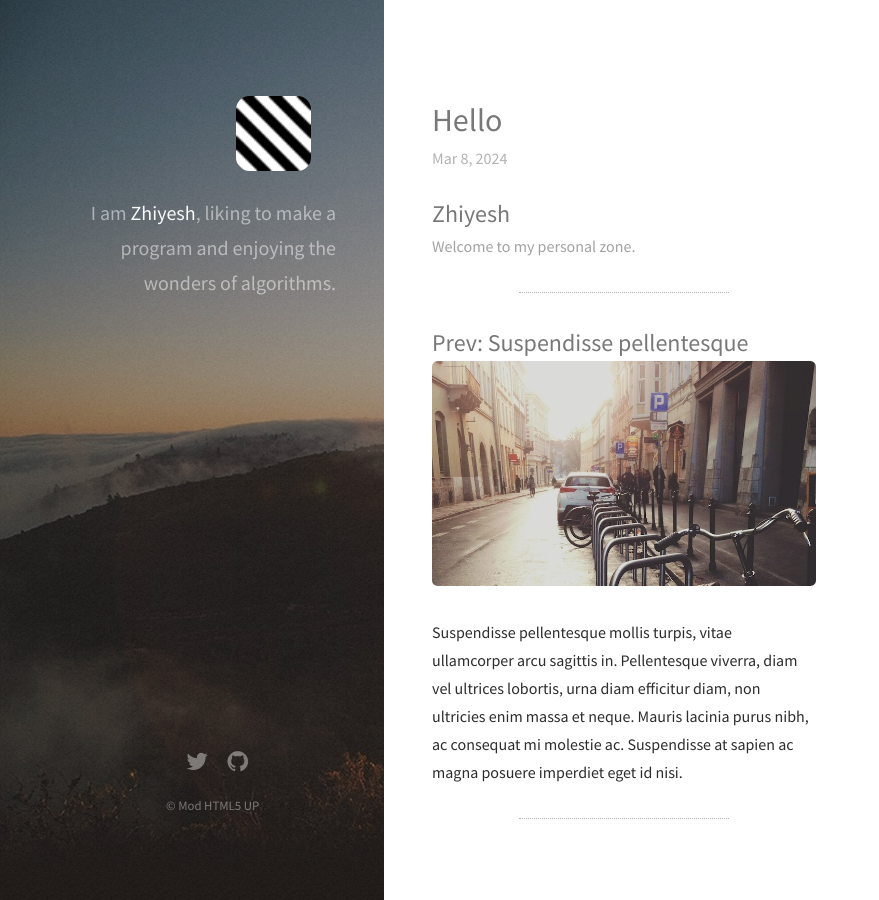
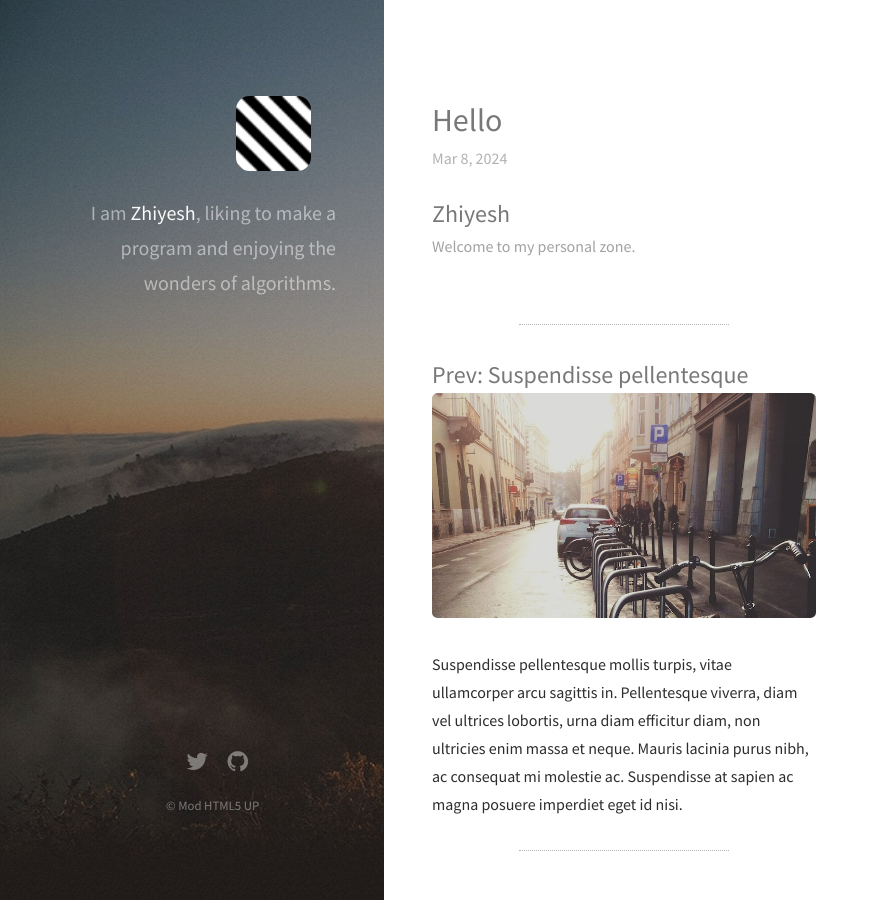
Before and after one commit to Zhiyelah/zhiyelah.github.io, a Jekyll site: the page built from _posts/2024-03-08-Hello.markdown, in a window 1280 px wide. Shown: the whole page, without its empty margins (0-879 px from the left). Built offline with Jekyll 4.4.1, drawn with Linux system fonts in a browser that asks for light colours; nearby versions of some CDN libraries.

Commit message:
Update post.html

```diff
--- a/_layouts/post.html
+++ b/_layouts/post.html
@@ -8,7 +8,7 @@ layout: default
       <p class="post-meta">{{ page.date | date: "%b %-d, %Y" }}{% if page.author %} • {{ page.author }}{% endif %}{% if page.meta %} • {{ page.meta }}{% endif %}</p>
     </header>
 
-    <section>
+    <section style="padding-bottom: 2em;">
       {{ content }}
     </section>
 
```
